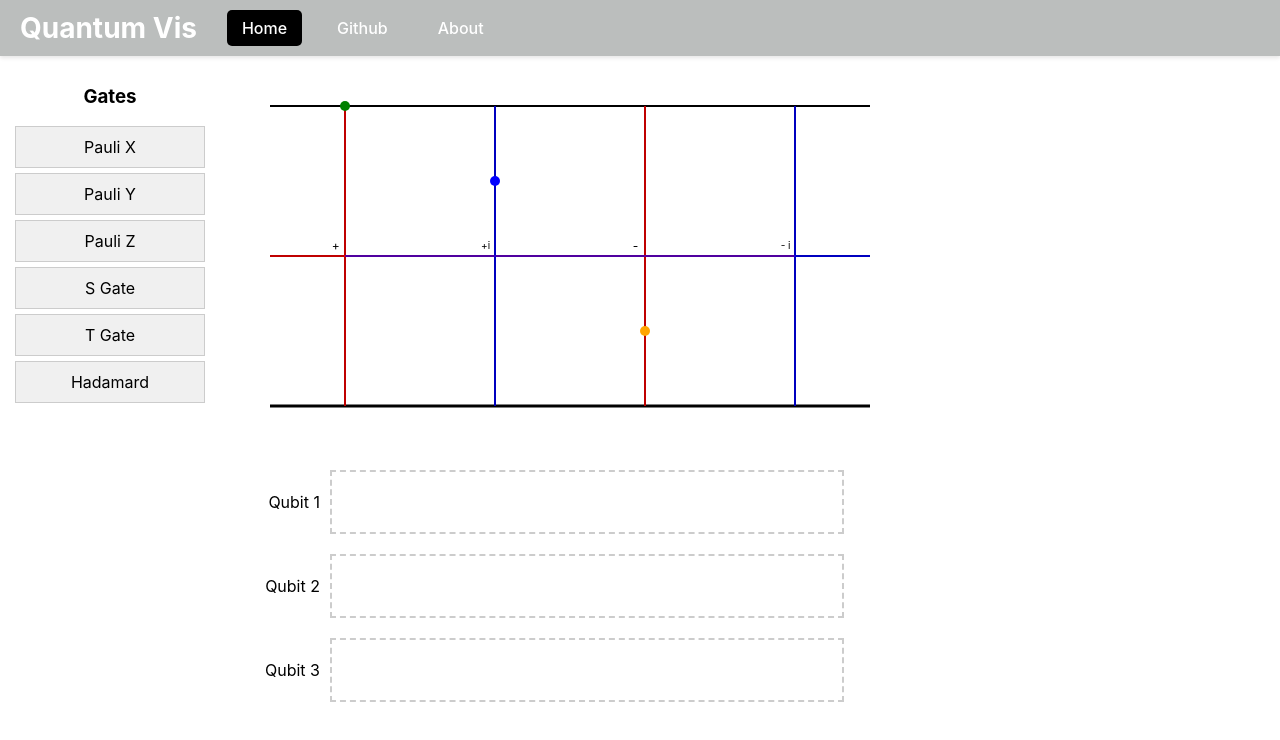
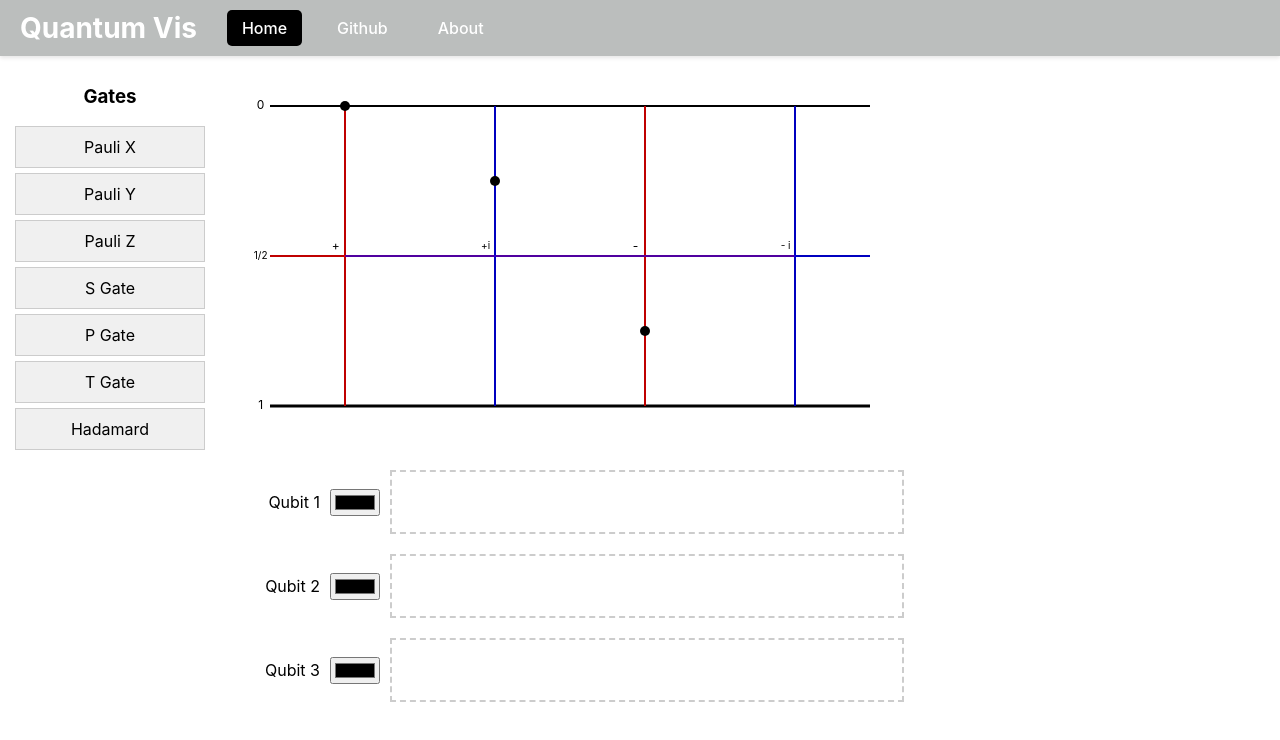
Before and after one commit to Devenvaruv/QuantumViz, a React (Create React App) app: page / in a window 1280 px wide. Shown: the top 740 px of the page. Built offline with nearby package versions, Linux system fonts and the light colour scheme.

Commit message:
added color for each qubit

```diff
--- a/src/components/QuantumCircuitVisualization.js
+++ b/src/components/QuantumCircuitVisualization.js
@@ -22,10 +22,17 @@ const DraggableGate = ({ name, onDragStart }) => {
 const QuantumCircuitVisualization = () => {
   const svgRef = useRef();
   const [points, setPoints] = useState([
-    { id: 1, position: { x: 2, y: 8 }, previousPosition: null, color: 'green', gates: [] },
-    { id: 2, position: { x: 6, y: 6 }, previousPosition: null, color: 'blue', gates: [] },
-    { id: 3, position: { x: 10, y: 2 }, previousPosition: null, color: 'orange', gates: [] }
+    { id: 1, position: { x: 2, y: 8 }, previousPosition: null, color: 'black', gates: [] },
+    { id: 2, position: { x: 6, y: 6 }, previousPosition: null, color: 'black', gates: [] },
+    { id: 3, position: { x: 10, y: 2 }, previousPosition: null, color: 'black', gates: [] }
   ]);
+
+  const handleColorChange = (id, newColor) => {
+    setPoints(prevPoints => prevPoints.map(point =>
+      point.id === id ? { ...point, color: newColor } : point
+    ));
+  };
+
 
   const initializeSvg = () => {
     const svg = d3.select(svgRef.current)
@@ -68,10 +75,13 @@ const QuantumCircuitVisualization = () => {
 
   const addLabels = (g, xScale, yScale) => {
     const labels = [
+      { x: -0.25, y: 8, text: '0', size: 12 },
+      { x: -0.25, y: 4, text: '1/2', size: 10 },
       { x: 1.75, y: 4.25, text: '+', size: 12 },
       { x: 5.75, y: 4.25, text: '+i', size: 10 },
       { x: 9.75, y: 4.25, text: '-', size: 12 },
       { x: 13.75, y: 4.25, text: '- i', size: 10 },
+      { x: -0.25, y: 0, text: '1', size: 12 },
     ];
 
     labels.forEach(label => {
@@ -170,8 +180,11 @@ const QuantumCircuitVisualization = () => {
           case 'S Gate':
             newPosition = { ...point.position, x: (point.position.x + 4) % 16 };
             break;
+          case 'P Gate':
+            newPosition = { ...point.position, x: (point.position.x + 2) % 16 };
+            break;
           case 'T Gate':
-            newPosition = { ...point.position, x: (point.position.x + 2) % 16 };
+            newPosition = { ...point.position, x: (point.position.x + 1) % 16 };
             break;
           case 'Hadamard':
             newPosition = rotatePoint(point.position, '.pauli-x', 180);
@@ -230,6 +243,7 @@ const QuantumCircuitVisualization = () => {
         <DraggableGate name="Pauli Y" onDragStart={onDragStart} />
         <DraggableGate name="Pauli Z" onDragStart={onDragStart} />
         <DraggableGate name="S Gate" onDragStart={onDragStart} />
+        <DraggableGate name="P Gate" onDragStart={onDragStart} />
         <DraggableGate name="T Gate" onDragStart={onDragStart} />
         <DraggableGate name="Hadamard" onDragStart={onDragStart} />
       </div>
@@ -241,6 +255,12 @@ const QuantumCircuitVisualization = () => {
               <div style={{ width: '100px', textAlign: 'right', marginRight: '10px' }}>
                 Qubit {point.id}
               </div>
+              <input
+                 type="color"
+                 value={point.color}
+                 onChange={(e) => handleColorChange(point.id, e.target.value)}
+                 style={{ marginRight: '10px' }}
+              />
               <div
                 style={{
                   display: 'flex',
```
